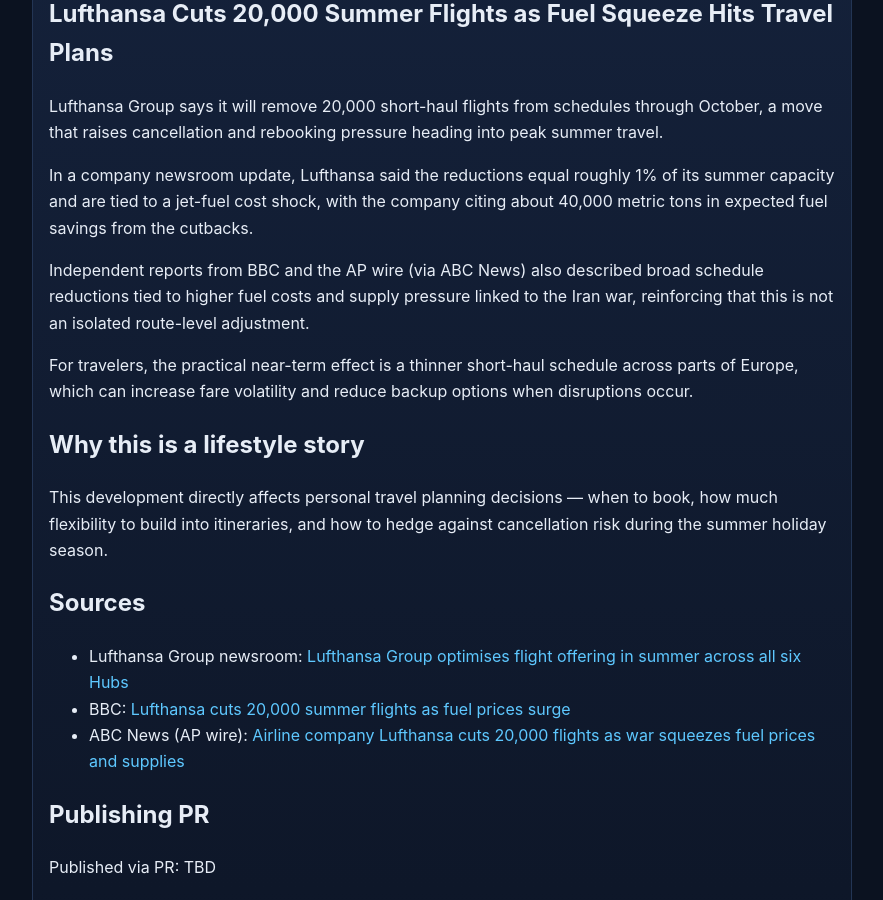
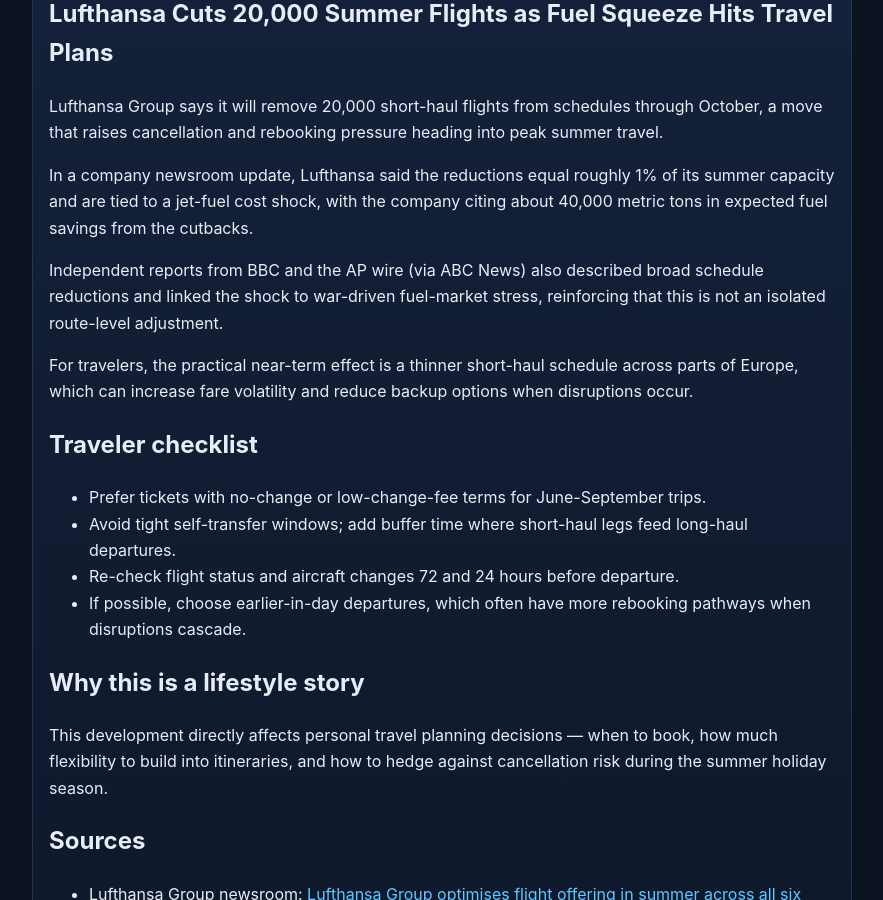
Before and after one commit to thestamp/Static-ai-articles, a Jekyll site: the page built from articles/2026-04-23-lufthansa-cuts-20000-summer-flights-jet-fuel-squeeze.md, in a window 1280 px wide and 900 px high, scrolled down 370 px. Shown: the whole window, without its empty margins (198-1081 px from the left). Built offline with Jekyll 4.4.1, drawn with Linux system fonts in a browser that asks for light colours.

Commit message:
Revise lifestyle brief with traveler checklist and tighter attribution

```diff
--- a/articles/2026-04-23-lufthansa-cuts-20000-summer-flights-jet-fuel-squeeze.md
+++ b/articles/2026-04-23-lufthansa-cuts-20000-summer-flights-jet-fuel-squeeze.md
@@ -17,9 +17,16 @@
 
 In a company newsroom update, Lufthansa said the reductions equal roughly 1% of its summer capacity and are tied to a jet-fuel cost shock, with the company citing about 40,000 metric tons in expected fuel savings from the cutbacks.
 
-Independent reports from BBC and the AP wire (via ABC News) also described broad schedule reductions tied to higher fuel costs and supply pressure linked to the Iran war, reinforcing that this is not an isolated route-level adjustment.
+Independent reports from BBC and the AP wire (via ABC News) also described broad schedule reductions and linked the shock to war-driven fuel-market stress, reinforcing that this is not an isolated route-level adjustment.
 
 For travelers, the practical near-term effect is a thinner short-haul schedule across parts of Europe, which can increase fare volatility and reduce backup options when disruptions occur.
+
+## Traveler checklist
+
+- Prefer tickets with no-change or low-change-fee terms for June-September trips.
+- Avoid tight self-transfer windows; add buffer time where short-haul legs feed long-haul departures.
+- Re-check flight status and aircraft changes 72 and 24 hours before departure.
+- If possible, choose earlier-in-day departures, which often have more rebooking pathways when disruptions cascade.
 
 ## Why this is a lifestyle story
 
```
